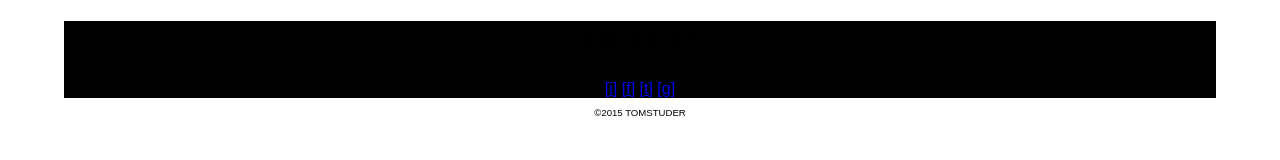
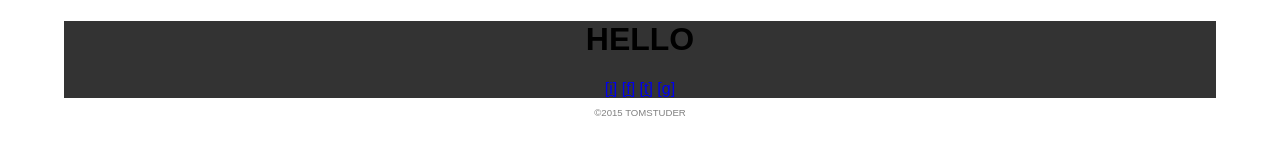
Before and after one commit to tomstuder/tomstuder-css.github.io, a plain HTML site: page index.html in a window 1280 px wide. Drawn offline with Linux system fonts and the light colour scheme.

Commit message:
lighten in sass

```diff
--- a/scss/style.scss
+++ b/scss/style.scss
@@ -8,13 +8,13 @@ body {
   text-align: center;
   width: 90%;
   margin: 0 auto;
-  background-color: lighten($black, .2);
+  background-color: lighten($black, 20%);
 }
 
 footer {
   p {
     text-align: center;
     font-size: .6em;
-    color: lighten($black,.5);
+    color: lighten($black, 50%);
   }
 }
```
Also changed, not shown: css/style.css, 1 other file.
